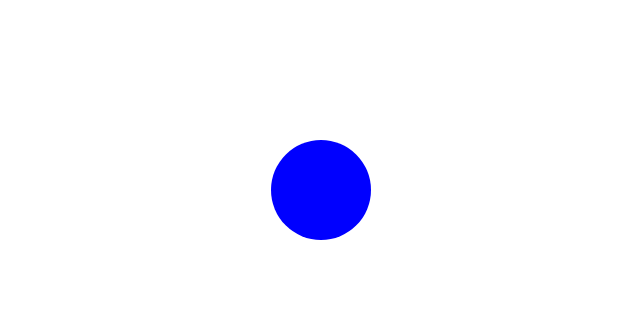
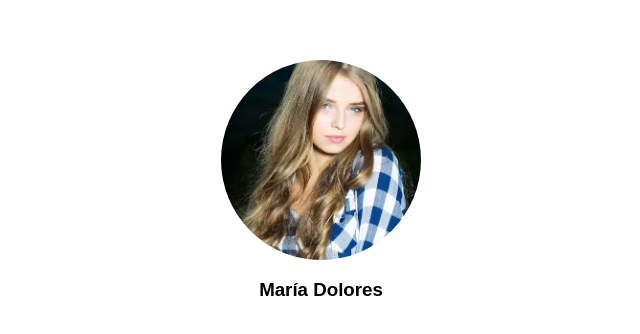
Before and after one commit to Aliad2023/hoyesmidia_Lin, a plain HTML site: page index.html in a window 1280 px wide. Shown: the part 218-552 px from the top of the page, without its empty margins (319-959 px from the left). Drawn offline with Linux system fonts and the light colour scheme.

Commit message:
terminado segunda tarea

```diff
--- a/css/estilos.css
+++ b/css/estilos.css
@@ -1,15 +1,28 @@
+/* @font-face {
+    font-family: ;
+    src: url();
+} */
+
+html{
+    font-family: sans-serif, arial, helvetica;
+}
+
 body{
     display: flex;
     justify-content: center;
     align-items: center;
     height: 100vh;
     text-align: center;
-    /* justify-content: space-between; */
+    flex-direction: column;
 }
 
 .circulo{
-    height: 100px;
-    width: 100px;
-    background-color: blue;
+    background-image: url(../img/chica.webp);
+    background-position: center ;
+    background-size: cover;
+    background-repeat: no-repeat;
+    height: 200px;
+    width: 200px;
+    /* background-color: blue; */
     border-radius: 50%;
 }
--- a/index.html
+++ b/index.html
@@ -8,5 +8,6 @@
 </head>
 <body>
     <div class="circulo"></div>
+    <h3>María Dolores</h3>
 </body>
 </html>
```
Also changed, not shown: img/chica.webp (added).
